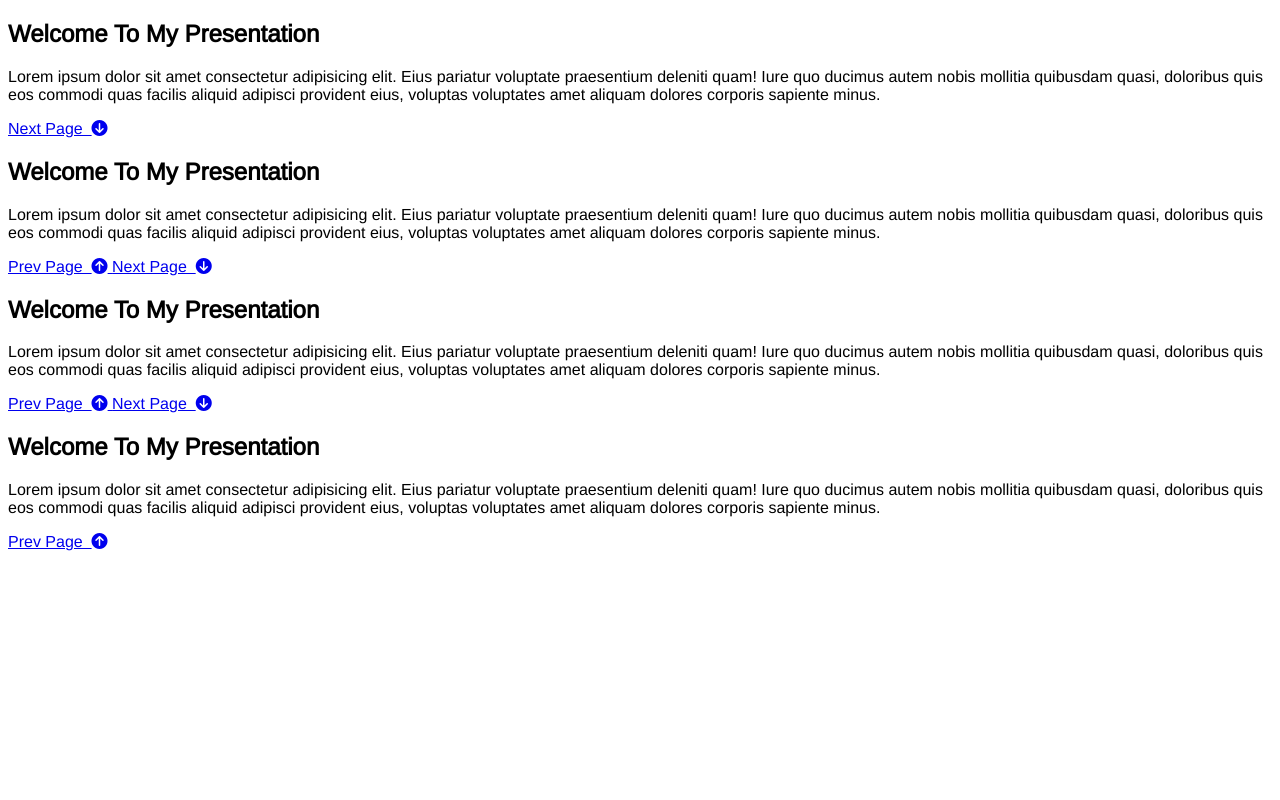
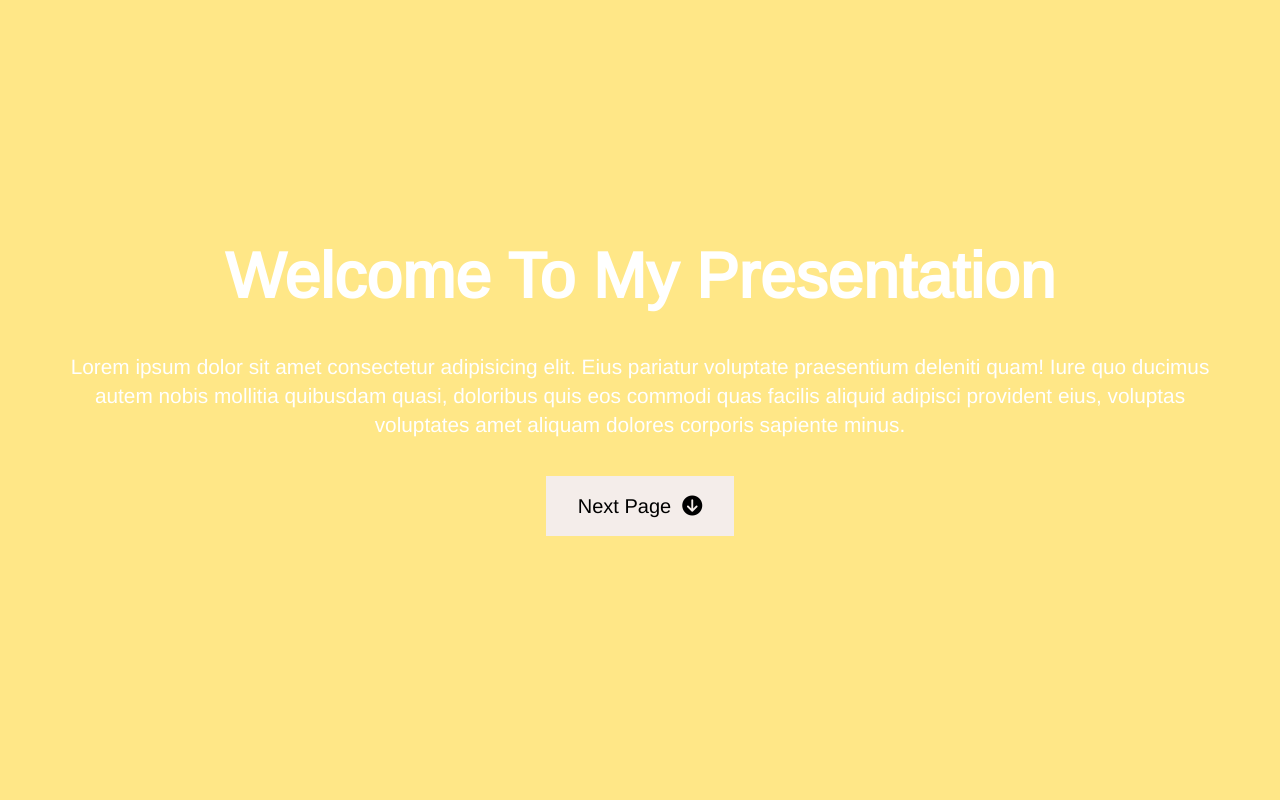
Before and after one commit to GlynWDavies-2019/Presentation, a plain HTML site: page index.html in a window 1280 px wide. Shown: the top 800 px of the page. Drawn offline with nearby package versions, Linux system fonts and the light colour scheme.

Commit message:
Completed animation

```diff
--- a/index.html
+++ b/index.html
@@ -38,11 +38,11 @@
             provident eius, voluptas voluptates amet aliquam dolores
             corporis sapiente minus.
             <div>
-                <a href="#page-1" class="btn btn-dark">
+                <a href="#page-1" class="btn">
                     Prev Page&nbsp;
                     <i class="fas fa-arrow-circle-up"></i>
                 </a>
-                <a href="#page-3" class="btn">
+                <a href="#page-3" class="btn btn-dark">
                     Next Page&nbsp;
                     <i class="fas fa-arrow-circle-down"></i>
                 </a>
@@ -60,11 +60,11 @@
             provident eius, voluptas voluptates amet aliquam dolores
             corporis sapiente minus.
             <div>
-                <a href="#page-2" class="btn btn-dark">
+                <a href="#page-2" class="btn">
                     Prev Page&nbsp;
                     <i class="fas fa-arrow-circle-up"></i>
                 </a>
-                <a href="#page-4" class="btn">
+                <a href="#page-4" class="btn btn-dark">
                     Next Page&nbsp;
                     <i class="fas fa-arrow-circle-down"></i>
                 </a>
@@ -82,7 +82,7 @@
             provident eius, voluptas voluptates amet aliquam dolores
             corporis sapiente minus.
             <div>
-                <a href="#page-3" class="btn btn">
+                <a href="#page-3" class="btn">
                     Prev Page&nbsp;
                     <i class="fas fa-arrow-circle-up"></i>
                 </a>
--- a/style.css
+++ b/style.css
@@ -3,8 +3,6 @@
 @import url('https://fonts.googleapis.com/css2?family=Arimo&display=swap');
 
 /* Variables */
-
-/* Color Palette */
 
 :root {
     --color-black: #000000;
@@ -20,5 +18,96 @@
 /* Core Styles */
 
 body {
+    color: var(--color-white);
     font-family: 'Arimo', sans-serif;
+    line-height: 1.4;
+    margin: 0px;
+    overflow: hidden;
+    padding: 0px;
 }
+
+#page-1 {
+    background-color: var(--color-yellow-crayola);
+}
+
+#page-1 h1 {
+    animation-duration: 2s;
+    animation-fill-mode: forwards;
+    animation-name: drop-in;
+    transform: translateY(-2000px);
+}
+
+@keyframes drop-in {
+    to {
+        transform: translateY(0px);
+    }
+}
+
+#page-1 p {
+    animation-delay: 2s;
+    animation-duration: 2s;
+    animation-fill-mode: forwards;
+    animation-name: fly-in;
+    transform: translateX(-3000px);
+}
+
+@keyframes fly-in {
+    100% {
+        transform: translateX(0px);
+    }
+}
+
+#page-2 {
+    background-color: var(--color-space-cadet);
+}
+
+#page-3 {
+    background-color: var(--color-steel-teal);
+}
+
+#page-4 {
+    background-color: var(--color-fuzzy-wuzzy);
+}
+
+.page {
+    align-items: center;
+    display: flex;
+    flex-direction: column;
+    height: 100vh;
+    justify-content: center;
+    padding: 0rem 4rem;
+    text-align: center;
+}
+
+.page h1 {
+    font-size: 4rem;
+    line-height: 1.2;
+    margin: 1rem;
+}
+
+.page p {
+    font-size: 1.3rem;
+}
+
+.btn {
+    background-color: var(--color-isabelline);
+    border: none;
+    color: var(--color-black);
+    display: inline-block;
+    font-size: 1.25rem;
+    margin-top: 1rem;
+    padding: 1rem 2rem;
+    text-decoration: none;
+    transition: all 0.3s ease-in;
+}
+
+.btn:hover,
+.btn-dark  {
+    background-color: var(--color-black);
+    color: var(--color-isabelline);
+}
+
+.btn-dark:hover {
+    background-color: var(--color-isabelline);
+    color: var(--color-black);
+}
```
Lines whose indentation alone changed are shown as unchanged.
